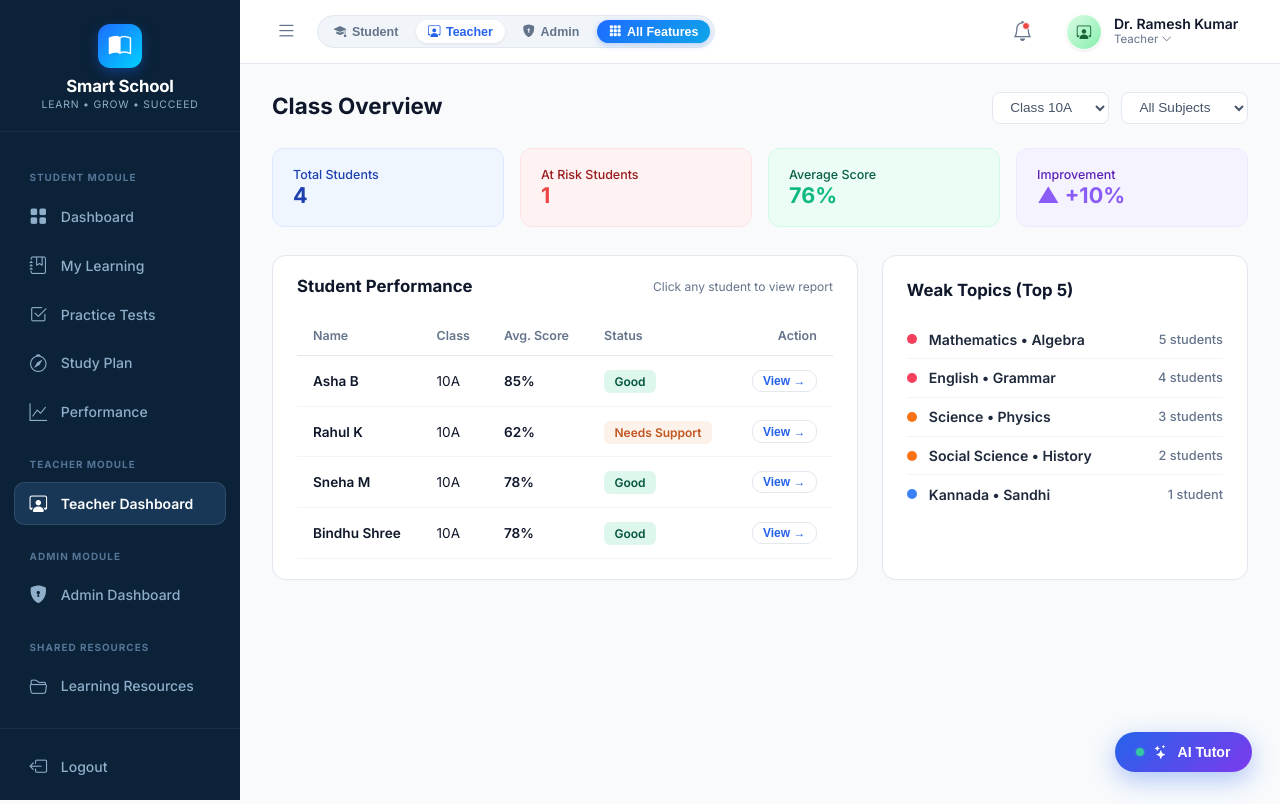
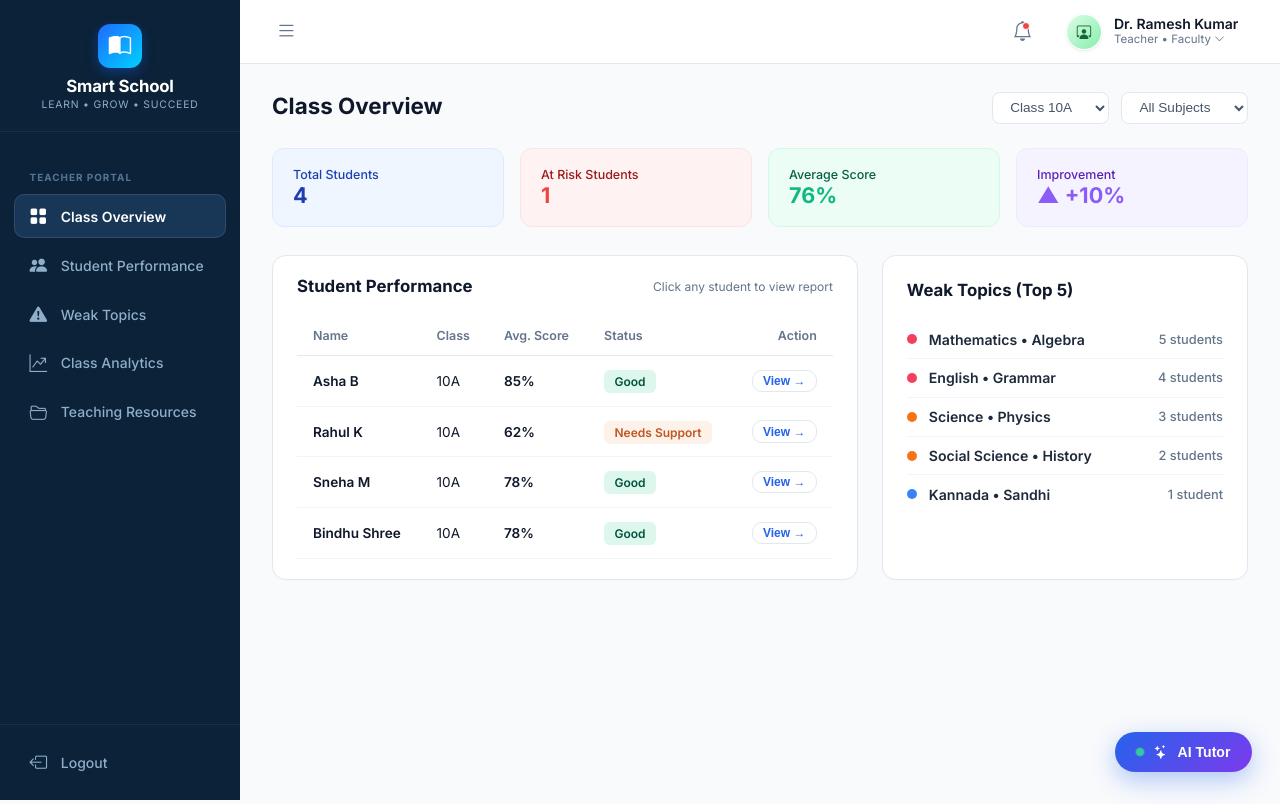
Before and after one commit to Bindhuvarsha/Smart-Learning-Student-Performance-Improvement-System, a plain HTML site: page frontend/teacher.html in a window 1280 px wide. Drawn offline with nearby package versions, Linux system fonts and the light colour scheme.

Commit message:
fix: enforce strict role-isolated dashboards, dedicated logins for Student/Teacher/Admin, and clean topbars

```diff
--- a/frontend/js/auth.js
+++ b/frontend/js/auth.js
@@ -29,16 +29,35 @@ const Auth = {
     },
 
     getUser() {
+        const path = window.location.pathname.toLowerCase();
         const str = localStorage.getItem('smart_school_user');
+        let user = null;
         try {
-            if (str) return JSON.parse(str);
+            if (str) user = JSON.parse(str);
         } catch (e) {}
 
-        // Smart default based on current page context so features are always accessible
-        const path = window.location.pathname.toLowerCase();
-        if (path.includes('teacher.html')) return this.DEFAULT_USERS.teacher;
-        if (path.includes('admin.html')) return this.DEFAULT_USERS.admin;
-        return this.DEFAULT_USERS.student;
+        // If user session exists and matches, return it
+        if (user && user.role) {
+            // Keep role synchronized with specific dashboard pages
+            if (path.includes('teacher.html') && user.role !== 'teacher') {
+                user = this.DEFAULT_USERS.teacher;
+                this.setUser(user);
+            } else if (path.includes('admin.html') && user.role !== 'admin') {
+                user = this.DEFAULT_USERS.admin;
+                this.setUser(user);
+            } else if ((path.includes('student.html') || path.includes('materials.html') || path.includes('quiz.html') || path.includes('study-plan.html') || path.includes('performance.html')) && user.role !== 'student') {
+                user = this.DEFAULT_USERS.student;
+                this.setUser(user);
+            }
+            return user;
+        }
+
+        // Smart default based on current page context
+        if (path.includes('teacher.html')) user = this.DEFAULT_USERS.teacher;
+        else if (path.includes('admin.html')) user = this.DEFAULT_USERS.admin;
+        else user = this.DEFAULT_USERS.student;
+        this.setUser(user);
+        return user;
     },
 
     setUser(user) {
@@ -65,7 +84,6 @@ const Auth = {
 
     async checkAuth(requiredRoles = []) {
         let user = this.getUser();
-        // Always allow full feature access across all pages without restrictive redirects
         return user;
     },
 
@@ -95,11 +113,12 @@ const Auth = {
 
         const user = this.getUser();
 
-        // 1. Enrich Sidebar with All Modules
+        // 1. Role-Specific Sidebar Navigation
         const sidebarNav = document.querySelector('.sidebar-nav');
         if (sidebarNav) {
+            if (user.role === 'student') {
                 sidebarNav.innerHTML = `
-                <div class="sidebar-section-title">Student Module</div>
+                    <div class="sidebar-section-title">Student Portal</div>
                     <a href="student.html" class="sidebar-nav-item ${currentPage === 'student.html' ? 'active' : ''}">
                         <i class="bi bi-grid-fill"></i>
                         <span>Dashboard</span>
@@ -120,56 +139,65 @@ const Auth = {
                         <i class="bi bi-graph-up"></i>
                         <span>Performance</span>
                     </a>
-
-                <div class="sidebar-section-title">Teacher Module</div>
+                    <a href="resources.html" class="sidebar-nav-item ${currentPage === 'resources.html' ? 'active' : ''}">
+                        <i class="bi bi-folder2-open"></i>
+                        <span>Resources</span>
+                    </a>
+                `;
+            } else if (user.role === 'teacher') {
+                sidebarNav.innerHTML = `
+                    <div class="sidebar-section-title">Teacher Portal</div>
                     <a href="teacher.html" class="sidebar-nav-item ${currentPage === 'teacher.html' ? 'active' : ''}">
-                    <i class="bi bi-person-workspace"></i>
-                    <span>Teacher Dashboard</span>
+                        <i class="bi bi-grid-fill"></i>
+                        <span>Class Overview</span>
                     </a>
-
-                <div class="sidebar-section-title">Admin Module</div>
+                    <a href="teacher.html#performance-table" class="sidebar-nav-item">
+                        <i class="bi bi-people-fill"></i>
+                        <span>Student Performance</span>
+                    </a>
+                    <a href="teacher.html#weak-topics" class="sidebar-nav-item">
+                        <i class="bi bi-exclamation-triangle-fill"></i>
+                        <span>Weak Topics</span>
+                    </a>
+                    <a href="analytics.html" class="sidebar-nav-item ${currentPage === 'analytics.html' ? 'active' : ''}">
+                        <i class="bi bi-graph-up-arrow"></i>
+                        <span>Class Analytics</span>
+                    </a>
+                    <a href="resources.html" class="sidebar-nav-item ${currentPage === 'resources.html' ? 'active' : ''}">
+                        <i class="bi bi-folder2-open"></i>
+                        <span>Teaching Resources</span>
+                    </a>
+                `;
+            } else if (user.role === 'admin') {
+                sidebarNav.innerHTML = `
+                    <div class="sidebar-section-title">Admin Portal</div>
                     <a href="admin.html" class="sidebar-nav-item ${currentPage === 'admin.html' ? 'active' : ''}">
                         <i class="bi bi-shield-lock-fill"></i>
-                    <span>Admin Dashboard</span>
+                        <span>School Overview</span>
                     </a>
-
-                <div class="sidebar-section-title">Shared Resources</div>
+                    <a href="admin.html#students-table" class="sidebar-nav-item">
+                        <i class="bi bi-mortarboard-fill"></i>
+                        <span>Student Management</span>
+                    </a>
+                    <a href="admin.html#faculty-table" class="sidebar-nav-item">
+                        <i class="bi bi-person-video3"></i>
+                        <span>Faculty Roster</span>
+                    </a>
+                    <a href="analytics.html" class="sidebar-nav-item ${currentPage === 'analytics.html' ? 'active' : ''}">
+                        <i class="bi bi-bar-chart-line-fill"></i>
+                        <span>School Analytics</span>
+                    </a>
                     <a href="resources.html" class="sidebar-nav-item ${currentPage === 'resources.html' ? 'active' : ''}">
                         <i class="bi bi-folder2-open"></i>
-                    <span>Learning Resources</span>
+                        <span>Resource Library</span>
                     </a>
                 `;
             }
+        }
 
-        // 2. Setup Topbar Role Switcher & Features Button
+        // 2. Setup Clean User Profile Pill Dropdown (Without debug pills)
         const topbar = document.querySelector('.app-topbar');
         if (topbar) {
-            const topbarLeft = topbar.querySelector('.topbar-left');
-            if (topbarLeft && !topbarLeft.querySelector('.topbar-role-switcher')) {
-                const isStudent = ['student.html', 'materials.html', 'quiz.html', 'quiz-result.html', 'study-plan.html', 'performance.html'].includes(currentPage);
-                const isTeacher = currentPage === 'teacher.html';
-                const isAdmin = currentPage === 'admin.html';
-
-                const switcher = document.createElement('div');
-                switcher.className = 'topbar-role-switcher ms-3 d-none d-sm-flex';
-                switcher.innerHTML = `
-                    <button class="role-pill ${isStudent ? 'active' : ''}" onclick="Auth.switchRole('student')" title="Switch to Student View">
-                        <i class="bi bi-mortarboard-fill"></i> Student
-                    </button>
-                    <button class="role-pill ${isTeacher ? 'active' : ''}" onclick="Auth.switchRole('teacher')" title="Switch to Teacher View">
-                        <i class="bi bi-person-workspace"></i> Teacher
-                    </button>
-                    <button class="role-pill ${isAdmin ? 'active' : ''}" onclick="Auth.switchRole('admin')" title="Switch to Admin View">
-                        <i class="bi bi-shield-lock-fill"></i> Admin
-                    </button>
-                    <button class="role-pill all-features-btn ms-1" onclick="SmartModal.openFeatureHub()" title="View All 9 Features">
-                        <i class="bi bi-grid-3x3-gap-fill"></i> All Features
-                    </button>
-                `;
-                topbarLeft.appendChild(switcher);
-            }
-
-            // 3. Setup User Profile Pill Dropdown
             const userPill = topbar.querySelector('.user-profile-pill');
             if (userPill && !userPill.parentElement.classList.contains('user-dropdown-container')) {
                 const container = document.createElement('div');
@@ -177,11 +205,35 @@ const Auth = {
                 userPill.parentNode.insertBefore(container, userPill);
                 container.appendChild(userPill);
 
-                // Update User Pill Text dynamically
+                // Update User Pill Text dynamically matching the user account
                 const nameEl = userPill.querySelector('.user-info-name');
                 const roleEl = userPill.querySelector('.user-info-role');
+                const avatarEl = userPill.querySelector('.user-avatar-img');
+
                 if (nameEl) nameEl.textContent = user.full_name;
-                if (roleEl) roleEl.innerHTML = `${user.role.charAt(0).toUpperCase() + user.role.slice(1)} <i class="bi bi-chevron-down ms-1" style="font-size: 0.65rem;"></i>`;
+
+                if (roleEl) {
+                    let roleSubtitle = 'Student &bull; Class 10';
+                    if (user.role === 'teacher') roleSubtitle = 'Teacher &bull; Faculty';
+                    else if (user.role === 'admin') roleSubtitle = 'Admin &bull; Principal';
+                    roleEl.innerHTML = `${roleSubtitle} <i class="bi bi-chevron-down ms-1" style="font-size: 0.65rem;"></i>`;
+                }
+
+                if (avatarEl) {
+                    if (user.role === 'teacher') {
+                        avatarEl.style.background = 'linear-gradient(135deg, #dcfce7, #86efac)';
+                        avatarEl.style.color = '#166534';
+                        avatarEl.innerHTML = '<i class="bi bi-person-workspace"></i>';
+                    } else if (user.role === 'admin') {
+                        avatarEl.style.background = 'linear-gradient(135deg, #ede9fe, #c4b5fd)';
+                        avatarEl.style.color = '#5b21b6';
+                        avatarEl.innerHTML = '<i class="bi bi-shield-lock-fill"></i>';
+                    } else {
+                        avatarEl.style.background = 'linear-gradient(135deg, #dbeafe, #93c5fd)';
+                        avatarEl.style.color = '#1e40af';
+                        avatarEl.innerHTML = '<i class="bi bi-mortarboard-fill"></i>';
+                    }
+                }
 
                 // Add Dropdown Menu
                 const dropdown = document.createElement('div');
@@ -190,24 +242,20 @@ const Auth = {
                 dropdown.innerHTML = `
                     <div class="user-dropdown-header">
                         <div style="font-weight: 700; font-size: 0.88rem; color: #0f172a;">${user.full_name}</div>
-                        <div style="font-size: 0.75rem; color: #64748b;">${user.email} &bull; <span style="text-transform: capitalize; color: #1e6bff; font-weight: 600;">${user.role}</span></div>
+                        <div style="font-size: 0.75rem; color: #64748b;">${user.email} &bull; <span style="text-transform: capitalize; color: #2563eb; font-weight: 700;">${user.role}</span></div>
                     </div>
+                    <div style="padding: 0.4rem 0.75rem 0.2rem 0.75rem; font-size: 0.7rem; font-weight: 700; color: #94a3b8; text-transform: uppercase; letter-spacing: 0.5px;">Switch Account</div>
                     <div class="user-dropdown-item" onclick="Auth.switchRole('student')">
                         <i class="bi bi-mortarboard text-primary"></i>
-                        <span>Student View (Bindhu Shree)</span>
+                        <span>Student Account (Bindhu Shree)</span>
                     </div>
                     <div class="user-dropdown-item" onclick="Auth.switchRole('teacher')">
                         <i class="bi bi-person-workspace text-success"></i>
-                        <span>Teacher View</span>
+                        <span>Teacher Account (Dr. Ramesh Kumar)</span>
                     </div>
                     <div class="user-dropdown-item" onclick="Auth.switchRole('admin')">
                         <i class="bi bi-shield-lock text-purple"></i>
-                        <span>Admin View</span>
-                    </div>
-                    <div class="user-dropdown-divider"></div>
-                    <div class="user-dropdown-item" onclick="SmartModal.openFeatureHub()">
-                        <i class="bi bi-grid-3x3-gap-fill text-warning"></i>
-                        <span>Explore All 9 Features</span>
+                        <span>Admin Account (School Principal)</span>
                     </div>
                     <div class="user-dropdown-divider"></div>
                     <div class="user-dropdown-item text-danger" onclick="Auth.logout()">
@@ -229,8 +277,7 @@ const Auth = {
             }
         }
 
-        // 4. Inject Features Hub Modal HTML if missing
-        this.injectFeatureHubModal();
+        // 3. Inject Toast Container
         this.injectToastContainer();
     },
 
--- a/frontend/teacher.html
+++ b/frontend/teacher.html
@@ -22,29 +22,26 @@
             </div>
 
             <nav class="sidebar-nav">
+                <div class="sidebar-section-title">Teacher Portal</div>
                 <a href="teacher.html" class="sidebar-nav-item active">
                     <i class="bi bi-grid-fill"></i>
-                    <span>Dashboard</span>
+                    <span>Class Overview</span>
                 </a>
-                <a href="materials.html" class="sidebar-nav-item">
-                    <i class="bi bi-journal-bookmark"></i>
-                    <span>My Learning</span>
+                <a href="teacher.html#performance-table" class="sidebar-nav-item">
+                    <i class="bi bi-people-fill"></i>
+                    <span>Student Performance</span>
                 </a>
-                <a href="quiz.html" class="sidebar-nav-item">
-                    <i class="bi bi-check2-square"></i>
-                    <span>Practice Tests</span>
+                <a href="teacher.html#weak-topics" class="sidebar-nav-item">
+                    <i class="bi bi-exclamation-triangle-fill"></i>
+                    <span>Weak Topics</span>
                 </a>
-                <a href="performance.html" class="sidebar-nav-item">
-                    <i class="bi bi-graph-up"></i>
-                    <span>Performance</span>
+                <a href="analytics.html" class="sidebar-nav-item">
+                    <i class="bi bi-graph-up-arrow"></i>
+                    <span>Class Analytics</span>
                 </a>
                 <a href="resources.html" class="sidebar-nav-item">
                     <i class="bi bi-folder2-open"></i>
-                    <span>Resources</span>
-                </a>
-                <a href="teacher.html" class="sidebar-nav-item">
-                    <i class="bi bi-person"></i>
-                    <span>Profile</span>
+                    <span>Teaching Resources</span>
                 </a>
             </nav>
 
@@ -73,8 +70,8 @@
                             <i class="bi bi-person-workspace"></i>
                         </div>
                         <div class="user-info-text">
-                            <div class="user-info-name">Teacher</div>
-                            <div class="user-info-role">Faculty <i class="bi bi-chevron-down ms-1" style="font-size: 0.65rem;"></i></div>
+                            <div class="user-info-name">Dr. Ramesh Kumar</div>
+                            <div class="user-info-role">Teacher &bull; Faculty <i class="bi bi-chevron-down ms-1" style="font-size: 0.65rem;"></i></div>
                         </div>
                     </div>
                 </div>
```
Also changed, not shown: frontend/admin.html (+15 -18 lines), frontend/index.html (+13 -16 lines), frontend/student.html (+8 -7 lines), 2 other files. Lines whose indentation alone changed are shown as unchanged.
